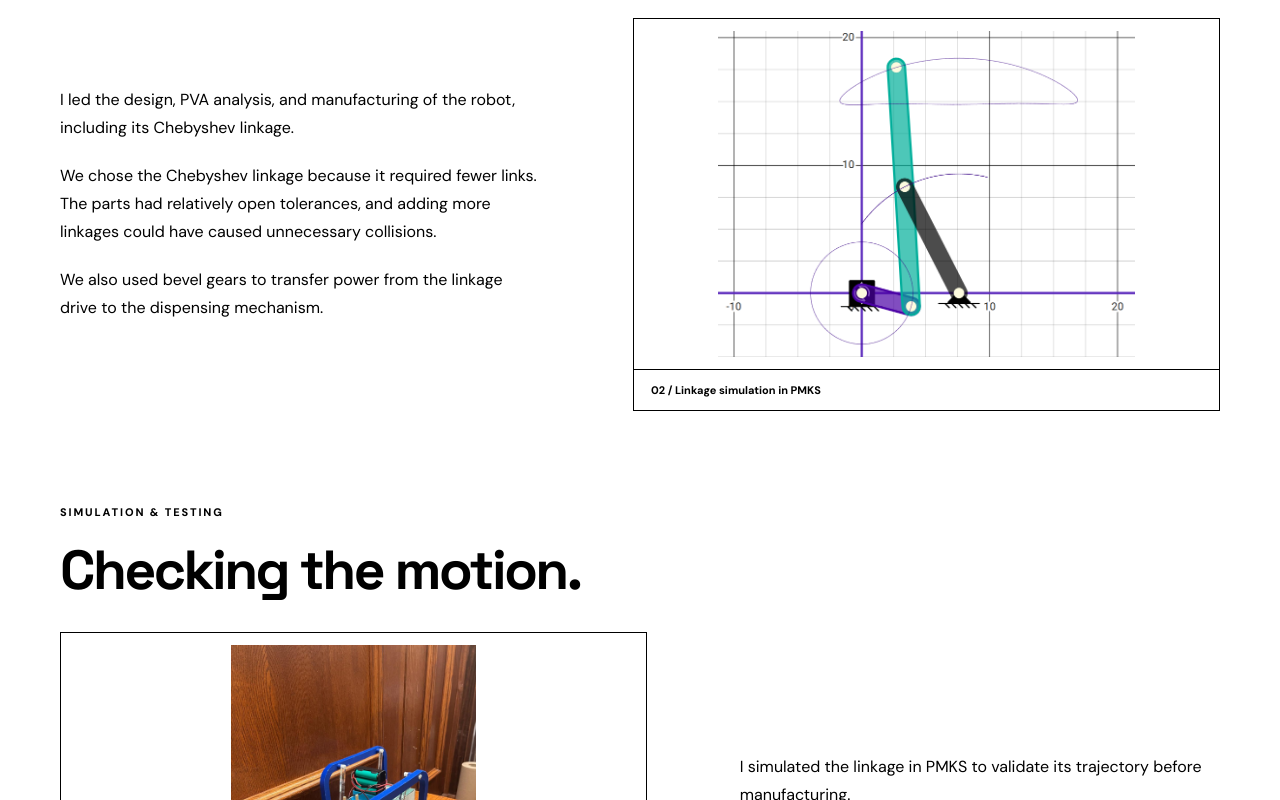
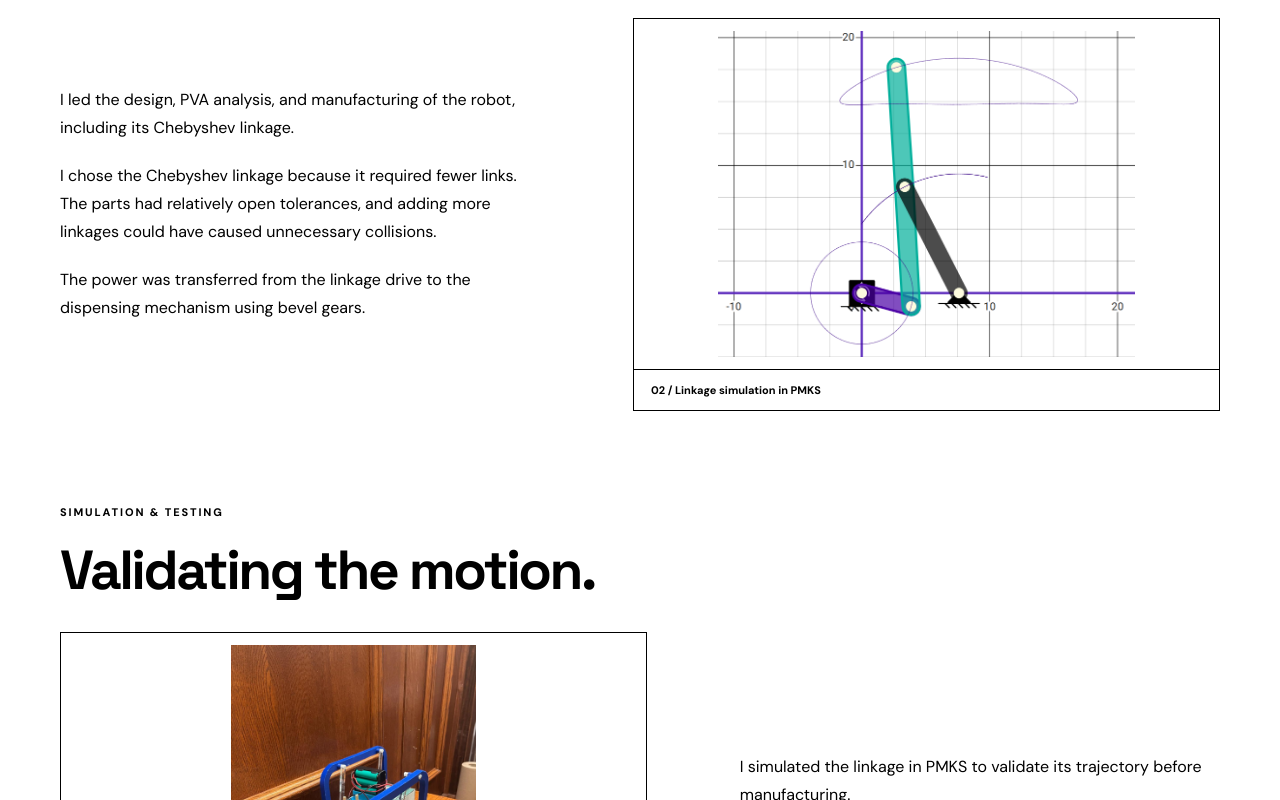
Before and after one commit to ArinMech/ArinMech.github.io, a plain HTML site: page project-me370.html in a window 1280 px wide. Shown: the part 1523-2323 px from the top of the page. Drawn offline with Linux system fonts and the light colour scheme.

Commit message:
Correct project-me370.html project methods and technical descriptions

```diff
--- a/project-me370.html
+++ b/project-me370.html
@@ -2,11 +2,11 @@
 <html lang="en"><head><meta charset="utf-8"><meta name="viewport" content="width=device-width, initial-scale=1"><meta name="theme-color" content="#fff"><title>ME 370 | Chebyshev Linkage Robot | Arin Chaudhary</title><link rel="preconnect" href="https://fonts.googleapis.com"><link rel="preconnect" href="https://fonts.gstatic.com" crossorigin><link href="https://fonts.googleapis.com/css2?family=DM+Sans:wght@400;500;600;700;800&family=Space+Grotesk:wght@400;500;600;700&display=swap" rel="stylesheet"><link rel="stylesheet" href="course-projects.css"></head>
 <body><header class="site-header"><div class="header-inner"><a class="brand" href="index.html#projects">ARIN CHAUDHARY.</a><nav class="nav"><a href="index.html#about">About</a><a href="index.html#experience">Experience</a><a href="index.html#projects">Projects</a><a class="resume" href="assets/Arin_Chaudhary_Resume.pdf" download>Resume ↗</a></nav></div></header>
 <main>
-<section class="hero page-wrap"><a class="back" href="index.html#projects">← Back to projects</a><div class="hero-grid"><div><p class="kicker">02 / ME 370 · MECHANICAL DESIGN</p><h1>Chebyshev<br>linkage robot.</h1><p class="lead">A robot designed to travel at least 4 m/min and dispense every 2 meters.</p></div><dl class="meta"><div><dt>MY ROLE</dt><dd>Led design, PVA analysis, and manufacturing</dd></div><div><dt>TOOLS & METHODS</dt><dd>Chebyshev linkage, PMKS simulation, bevel gears, prototyping</dd></div></dl></div></section>
+<section class="hero page-wrap"><a class="back" href="index.html#projects">← Back to projects</a><div class="hero-grid"><div><p class="kicker">02 / ME 370 · MECHANICAL DESIGN</p><h1>Chebyshev<br>linkage robot.</h1><p class="lead">A robot designed to travel at least 4 m/min and dispense every 2 meters.</p></div><dl class="meta"><div><dt>MY ROLE</dt><dd>Led design, PVA analysis, and manufacturing</dd></div><div><dt>TOOLS & METHODS</dt><dd>Fusion 360, PMKS+, shop tools, Rapid Prototyping, Hand Calculations (Gear Ratios)</dd></div></dl></div></section>
 <section class="page-wrap"><figure class="feature"><img src="assets/me370-side.jpg" alt="Completed ME 370 linkage robot with blue frames and mechanical dispensing system"><figcaption>01 / Completed linkage robot</figcaption></figure></section>
 <div class="intro-strip page-wrap"><div><strong>4 m/min</strong><span>minimum required speed</span></div><div><strong>2 m</strong><span>required dispensing interval</span></div><div><strong>6 m/min</strong><span>achieved speed</span></div></div>
-<section class="section page-wrap"><div class="section-head"><p class="kicker">THE DESIGN</p><h2>Why the Chebyshev linkage?</h2></div><div class="story-grid"><div class="prose"><p>I led the design, PVA analysis, and manufacturing of the robot, including its Chebyshev linkage.</p><p>We chose the Chebyshev linkage because it required fewer links. The parts had relatively open tolerances, and adding more linkages could have caused unnecessary collisions.</p><p>We also used bevel gears to transfer power from the linkage drive to the dispensing mechanism.</p></div><figure class="frame"><img src="assets/me370-linkage-pmks.png" alt="PMKS linkage trajectory simulation"><figcaption>02 / Linkage simulation in PMKS</figcaption></figure></div></section>
-<section class="section page-wrap"><div class="section-head"><p class="kicker">SIMULATION & TESTING</p><h2>Checking the motion.</h2></div><div class="story-grid reverse"><figure class="frame"><img src="assets/me370-angle.jpg" alt="Angled view of fabricated robot, gears and linkage"><figcaption>03 / Manufactured linkage and dispensing assembly</figcaption></figure><div class="prose"><p>I simulated the linkage in PMKS to validate its trajectory before manufacturing.</p><p>In testing, the robot reached <strong>6 m/min</strong>, with <strong>7.5% error</strong> in dispensing distance.</p></div></div></section>
+<section class="section page-wrap"><div class="section-head"><p class="kicker">THE DESIGN</p><h2>Why the Chebyshev linkage?</h2></div><div class="story-grid"><div class="prose"><p>I led the design, PVA analysis, and manufacturing of the robot, including its Chebyshev linkage.</p><p>I chose the Chebyshev linkage because it required fewer links. The parts had relatively open tolerances, and adding more linkages could have caused unnecessary collisions.</p><p>The power was transferred from the linkage drive to the dispensing mechanism using bevel gears.</p></div><figure class="frame"><img src="assets/me370-linkage-pmks.png" alt="PMKS linkage trajectory simulation"><figcaption>02 / Linkage simulation in PMKS</figcaption></figure></div></section>
+<section class="section page-wrap"><div class="section-head"><p class="kicker">SIMULATION & TESTING</p><h2>Validating the motion.</h2></div><div class="story-grid reverse"><figure class="frame"><img src="assets/me370-angle.jpg" alt="Angled view of fabricated robot, gears and linkage"><figcaption>03 / Manufactured linkage and dispensing assembly</figcaption></figure><div class="prose"><p>I simulated the linkage in PMKS to validate its trajectory before manufacturing.</p><p>In testing, the robot reached <strong>6 m/min</strong>, with <strong>7.5% error</strong> in dispensing distance.</p></div></div></section>
 <section class="section page-wrap"><div class="section-head"><p class="kicker">IN MOTION</p><h2>The robot in action.</h2></div><div class="video-grid"><figure class="media"><video controls playsinline preload="metadata" poster="assets/me370-side.jpg"><source src="assets/me370-demo.mp4" type="video/mp4">Your browser does not support video playback.</video><figcaption class="media-label"><strong>04 / Linkage and dispensing demonstration</strong>Motion of the finished robot.</figcaption></figure><figure class="frame"><img src="assets/me370-front.jpg" alt="Front view of the assembled linkage robot"><figcaption>05 / Assembled mechanism, front view</figcaption></figure></div></section>
 <section class="result-strip page-wrap"><p class="kicker">THE RESULT</p><h2>Built it. Tested it.</h2><div class="result-grid"><div><span>01 / SPEED</span><strong>6 m/min</strong><p>Exceeded the required 4 m/min minimum speed.</p></div><div><span>02 / DISPENSING</span><strong>7.5% error</strong><p>Measured displacement-distance error during testing.</p></div></div></section>
 <section class="footer-nav page-wrap"><div><p class="kicker">NEXT PROJECT</p><h2>ME 371: The car.</h2></div><a class="button" href="project-me371.html">View ME 371 ↗</a></section>
```
